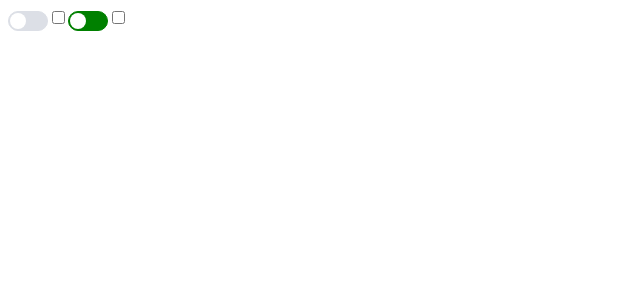
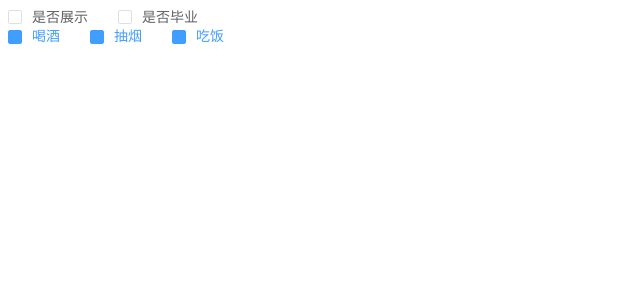
Before and after one commit to GreatGhost/dg-ui, a Vue app: page / in a window 1280 px wide. Shown: the top 300 px of the page, without its empty margins (0-640 px from the left). Built offline with nearby package versions, Linux system fonts and the light colour scheme; a small style sheet from the web is missing.

Commit message:
raido\checkbox封装

```diff
--- a/src/App.vue
+++ b/src/App.vue
@@ -1,60 +1,64 @@
 <template>
   <div id="app">
-    <SwitchDemo></SwitchDemo>
+    <CheckboxDemo></CheckboxDemo>
   </div>
 </template>
 
 <script>
-import ButtonDemos from './examples/buttons'
-import DialogDemos from './examples/dialog'
-import DemoSync from './components/demo'
-import InputDemo from './examples/input'
-import SwitchDemo from './examples/switch'
+import ButtonDemos from "./examples/buttons";
+import DialogDemos from "./examples/dialog";
+import DemoSync from "./components/demo";
+import InputDemo from "./examples/input";
+import SwitchDemo from "./examples/switch";
+import RadioDemo from "./examples/radio";
+import CheckboxDemo from "./examples/checkbox";
 export default {
   name: "App",
-  data(){
+  data() {
     return {
-      money:100,
-      visible:false,
-      aShow:false
-    }
+      money: 100,
+      visible: false,
+      aShow: false
+    };
   },
-  components:{
+  components: {
     ButtonDemos,
     DialogDemos,
     DemoSync,
     InputDemo,
-    SwitchDemo
+    SwitchDemo,
+    RadioDemo,
+    CheckboxDemo
   },
-  methods:{
-    login(e){
-      console.log('单击事件',e)
+  methods: {
+    login(e) {
+      console.log("单击事件", e);
     },
-    fn1(e){
-      this.money=e;
+    fn1(e) {
+      this.money = e;
     },
-    fn2(e){
-      this.visible=e;
+    fn2(e) {
+      this.visible = e;
     }
   }
 };
 </script>
 
 <style lang="scss">
-  .btn-group{
-    .one-button{
+.btn-group {
+  .one-button {
     margin-right: 20px;
   }
 }
 // 进入
-  .fade-enter{
+.fade-enter {
   opacity: 0;
 }
 // .fade-enter-to{
 //   opacity: 1;
 // }
-  .fade-enter-active{
-    transition:opacity 1s;
+.fade-enter-active {
+  transition: opacity 1s;
 }
 // .fade-enter-active, .fade-leave-active {
 //   transition: opacity .5s;
--- /dev/null
+++ b/src/components/checkbox-group.vue
@@ -0,0 +1,19 @@
+<template>
+  <div class="checkbox-group">
+    <slot></slot>
+  </div>
+</template>
+
+<script>
+export default {
+  name: "DgCheckboxGroup",
+  props: {
+    value: null
+  },
+  provide() {
+    return {
+      CheckboxGroup: this
+    };
+  }
+};
+</script>
--- /dev/null
+++ b/src/components/checkbox.vue
@@ -0,0 +1,149 @@
+<template>
+  <label class="one-checkbox" :class="{ 'is-checked': isChecked }">
+    <span class="one-checkbox_input">
+      <span class="one-checkbox_inner"></span>
+      <input
+        type="checkbox"
+        class="one-checkbox_original"
+        :name="name"
+        v-model="model"
+        :value="label"
+      />
+    </span>
+    <span class="one-checkbox_label">
+      <slot></slot>
+      <template v-if="!$slots.default">
+        {{ label }}
+      </template>
+    </span>
+  </label>
+</template>
+
+<script>
+export default {
+  name: "DgCheckbox",
+  data() {
+    return {};
+  },
+  inject: {
+    CheckboxGroup: {
+      default: ""
+    }
+  },
+  props: {
+    value: {
+      type: Boolean,
+      default: false
+    },
+    label: {
+      type: String,
+      default: ""
+    },
+    name: {
+      type: String,
+      default: ""
+    }
+  },
+  computed: {
+    model: {
+      get() {
+        return this.isGroup ? this.CheckboxGroup.value : this.value;
+      },
+      set(val) {
+        console.log(val);
+        this.isGroup
+          ? this.CheckboxGroup.$emit("input", val)
+          : this.$emit("input", val);
+      }
+    },
+    isGroup() {
+      return !!this.CheckboxGroup;
+    },
+    isChecked() {
+      return this.isGroup ? this.model.includes(this.label) : this.model;
+    }
+  }
+};
+</script>
+
+<style lang="scss" scoped>
+.one-checkbox {
+  color: #606266;
+  font-weight: 500;
+  font-size: 14px;
+  position: relative;
+  cursor: pointer;
+  display: inline-block;
+  white-space: nowrap;
+  user-select: none;
+  margin-right: 30px;
+  .one-checkbox_input {
+    white-space: nowrap;
+    cursor: pointer;
+    outline: none;
+    display: inline-block;
+    line-height: 1;
+    position: relative;
+    vertical-align: middle;
+    .one-checkbox_inner {
+      display: inline-block;
+      position: relative;
+      border: 1px solid #dcdfe6;
+      border-radius: 2px;
+      box-sizing: border-box;
+      width: 14px;
+      height: 14px;
+      background-color: #fff;
+      z-index: 1;
+      transition: border-color 0.25s cubic-bezier(0.71, -0.46, 0.29, 1.46),
+        background-color 0.25s, cubic-bezier(0.71, -0.46, 0.29, 1.46);
+      &:after {
+        box-sizing: content-box;
+        content: "";
+        border: 1px solid #ffffff;
+        border-left: 0;
+        border-top: 0;
+        height: 7px;
+        left: 4px;
+        position: absolute;
+        top: 1px;
+        transform: rotate(45deg) scaleY(0);
+        width: 3px;
+        transition: transform 0.15s ease-in 0.05s;
+        transform-origin: center;
+      }
+    }
+    .one-checkbox_original {
+      opacity: 0;
+      outline: none;
+      position: absolute;
+      left: 10px;
+      margin: 0;
+      width: 0;
+      height: 0;
+      z-index: -1;
+    }
+  }
+  .one-checkbox_label {
+    display: inline-block;
+    padding-left: 10px;
+    line-height: 19px;
+    font-size: 14px;
+  }
+}
+// 选中的样式
+.one-checkbox.is-checked {
+  .one-checkbox_input {
+    .one-checkbox_inner {
+      background-color: #409eff;
+      border-color: #409eff;
+    }
+    &:after {
+      transform: rotate(45deg) scaleY(1);
+    }
+  }
+  .one-checkbox_label {
+    color: #409eff;
+  }
+}
+</style>
--- /dev/null
+++ b/src/components/radio-group.vue
@@ -0,0 +1,21 @@
+<template>
+  <div>
+    <slot></slot>
+  </div>
+</template>
+
+<script>
+export default {
+  name: "DgRadioGroup",
+  provide() {
+    return {
+      RadioGroup: this
+    };
+  },
+  props: {
+    // 组件接收到了value值，我们需要触发这个组件的input事件
+    // provide 与 inject  用来做祖孙之间得组件通讯
+    value: null
+  }
+};
+</script>
--- /dev/null
+++ b/src/components/radio.vue
@@ -0,0 +1,147 @@
+<template>
+  <label class="one-radio" :class="{ 'is-checked': label == model }">
+    <span class="one-radio_input">
+      <span class="one-radio_inner"></span>
+      <input
+        type="radio"
+        class="one-radio_original"
+        :value="label"
+        v-model="model"
+      />
+    </span>
+    <span class="one-radio_label">
+      <slot></slot>
+      <!-- 如果没有传值，就把label作为文本显示 -->
+      <template v-if="!$slots.default">{{ label }}</template>
+    </span>
+  </label>
+</template>
+
+<script>
+export default {
+  name: "DgRadio",
+  inject: {
+    RadioGroup: {
+      default: ""
+    }
+  },
+  props: {
+    name: {
+      type: String
+    },
+    label: {
+      type: [String, Number, Boolean],
+      default: ""
+    },
+    value: null
+  },
+  computed: {
+    isChecked() {
+      return this.label === this.value;
+    },
+    model: {
+      get() {
+        return this.isGroup ? this.RadioGroup.value : this.value;
+      },
+      set(val) {
+        // 触发input单机事件
+        this.isGroup
+          ? this.RadioGroup.$emit("input", Number(val))
+          : this.$emit("input", Number(val));
+      }
+    },
+    isGroup() {
+      return !!this.RadioGroup;
+    }
+  },
+  methods: {
+    handleInput(e) {
+      console.log(e);
+      console.log(typeof e.target.value);
+      this.isGroup
+        ? this.RadioGroup.$emit("input", Number(e.target.value))
+        : this.$emit("input", Number(e.target.value));
+    }
+  }
+};
+</script>
+
+<style lang="scss" scoped>
+.one-radio {
+  color: #606266;
+  font-weight: 500;
+  line-height: 1;
+  position: relative;
+  cursor: pointer;
+  display: inline-block;
+  white-space: nowrap;
+  outline: none;
+  font-size: 14px;
+  margin-right: 30px;
+  -moz-user-select: none;
+  -webkit-user-select: none;
+  -moz-user-select: none;
+  .one-radio_input {
+    white-space: nowrap;
+    cursor: pointer;
+    outline: none;
+    display: inline-block;
+    line-height: 1;
+    position: relative;
+    vertical-align: middle;
+    .one-radio_inner {
+      border: 1px solid #dcdfe6;
+      border-radius: 100%;
+      width: 14px;
+      height: 14px;
+      background-color: #fff;
+      position: relative;
+      cursor: pointer;
+      display: inline-block;
+      box-sizing: border-box;
+      &:after {
+        width: 4px;
+        height: 4px;
+        border-radius: 100%;
+        background-color: #fff;
+        content: "";
+        position: absolute;
+        left: 50%;
+        top: 50%;
+        transform: translate(-50%, -50%) scale(0);
+        transition: transform 0.15s ease-in;
+      }
+    }
+    .one-radio_original {
+      opacity: 0;
+      outline: none;
+      position: absolute;
+      z-index: -1;
+      top: 0;
+      left: 0px;
+      right: 0;
+      bottom: 0;
+      margin: 0;
+    }
+  }
+  .one-radio_label {
+    font-size: 14px;
+    padding-left: 10px;
+  }
+}
+// 选中的样式
+.one-radio.is-checked {
+  .one-radio_input {
+    .one-radio_inner {
+      border-color: #409eff;
+      background-color: #409eff;
+      &:after {
+        transform: translate(-50%, -50%) scale(1);
+      }
+    }
+  }
+  .one-radio_label {
+    color: #409eff;
+  }
+}
+</style>
--- /dev/null
+++ b/src/examples/checkbox.vue
@@ -0,0 +1,24 @@
+<template>
+  <div>
+    <dg-checkbox v-model="isShow">是否展示</dg-checkbox>
+    <dg-checkbox v-model="graduate">是否毕业</dg-checkbox>
+
+    <dg-checkbox-group v-model="list">
+      <dg-checkbox label="喝酒"></dg-checkbox>
+      <dg-checkbox label="抽烟"></dg-checkbox>
+      <dg-checkbox label="吃饭"></dg-checkbox>
+    </dg-checkbox-group>
+  </div>
+</template>
+
+<script>
+export default {
+  data() {
+    return {
+      isShow: false,
+      graduate: false,
+      list: ["喝酒", "抽烟", "吃饭"]
+    };
+  }
+};
+</script>
--- /dev/null
+++ b/src/examples/radio.vue
@@ -0,0 +1,23 @@
+<template>
+  <div>
+    <dg-radio :label="0" v-model="gender">男</dg-radio>
+    <dg-radio :label="1" v-model="gender">女</dg-radio>
+    <dg-radio-group v-model="user.gender">
+      <dg-radio :label="0">男</dg-radio>
+      <dg-radio :label="1">女</dg-radio>
+    </dg-radio-group>
+  </div>
+</template>
+
+<script>
+export default {
+  data() {
+    return {
+      gender: 0,
+      user: {
+        gender: 0
+      }
+    };
+  }
+};
+</script>
```
Also changed, not shown: src/components/index.js (+18 -10 lines), src/components/button.vue (renamed from src/components/DgButton.vue). Lines whose indentation alone changed are shown as unchanged.
